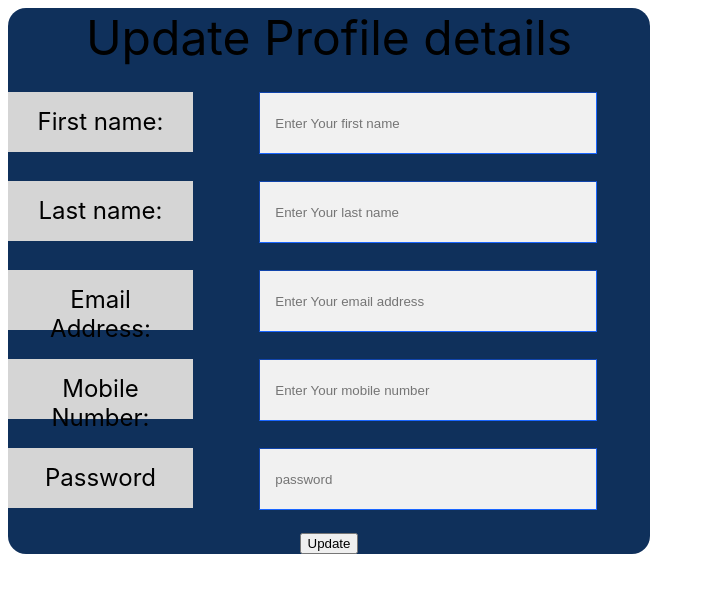
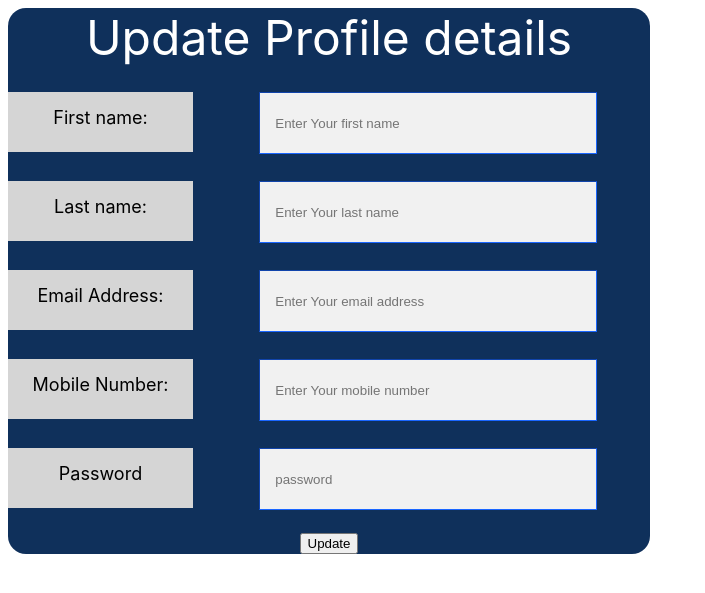
Before and after one commit to npathirana1/FlexSports, a PHP site: page /views/updateCustomer.php in a window 1280 px wide. Shown: the top 593 px of the page, without its empty margins (0-705 px from the left). Run offline with PHP 8.4, Linux system fonts and the light colour scheme.

Commit message:
form title color

```diff
--- a/src/assets/CSS/update.css
+++ b/src/assets/CSS/update.css
@@ -16,6 +16,7 @@ body{
     text-align: center;
     padding: 0 0 20px 0;
     font-size: 48px;
+    color: #ffffff;
 }
 
 .form_label{
@@ -24,7 +25,7 @@ body{
     padding: 15px;
     background: #d5d5d5;
     margin: 5px 10px 22px 0px;
-    font-size: 24px;
+    font-size: 18px;
 }
 
 input[type=text], input[type=password], input[type=email],select {
```
